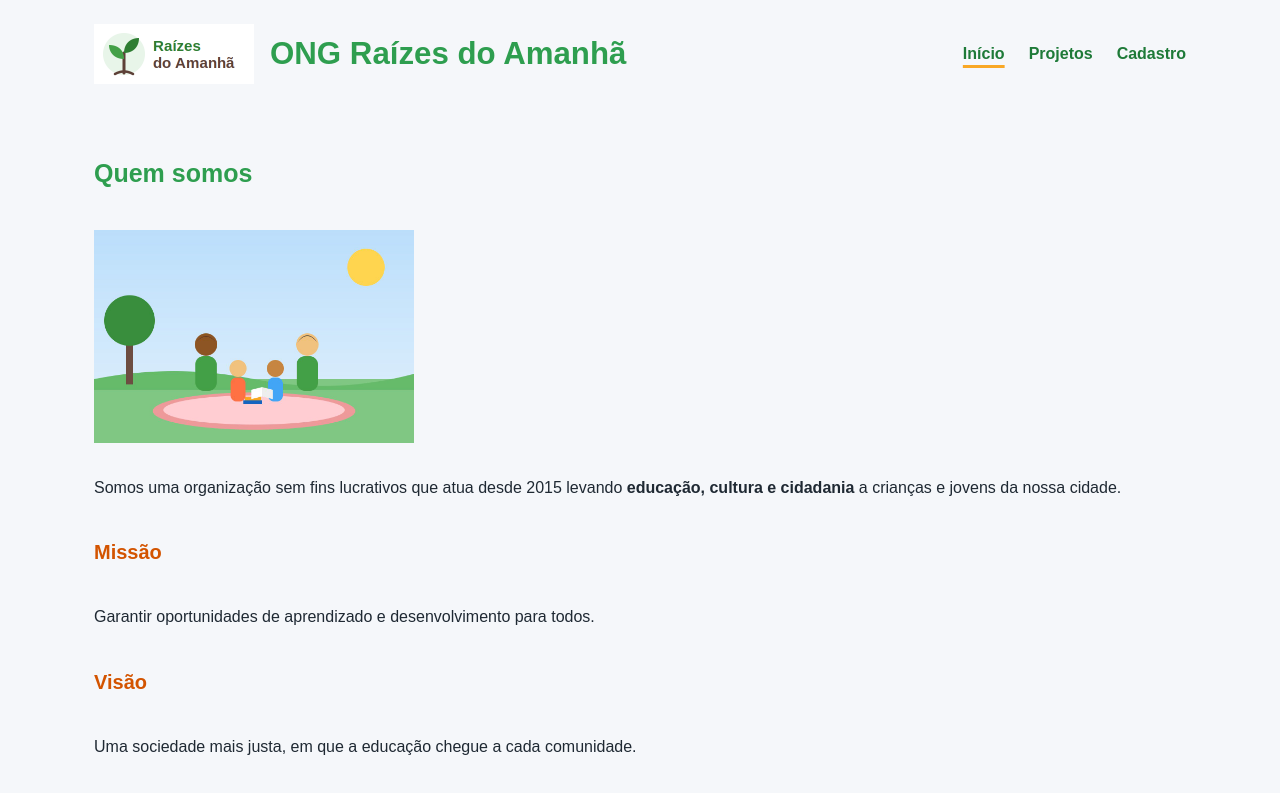
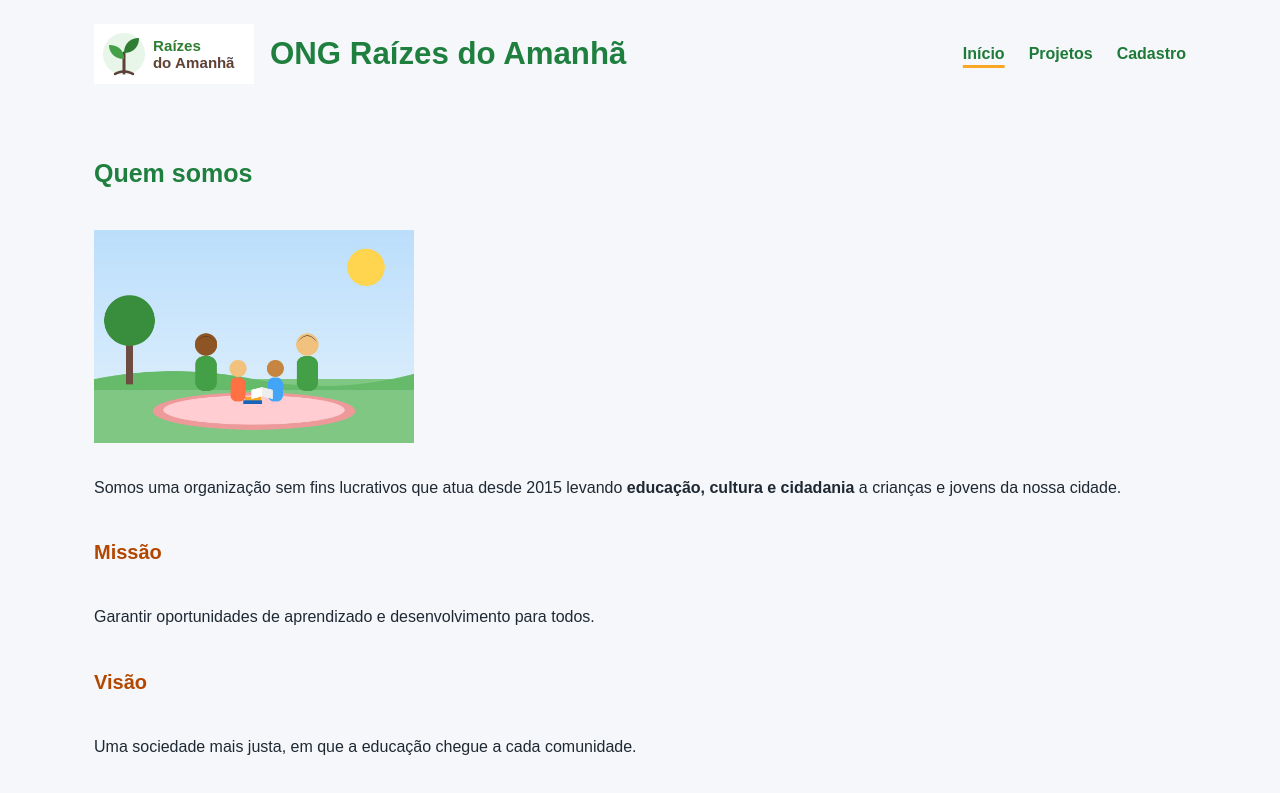
Before and after one commit to Mateus5603/projeto-frontend, a plain HTML site: page html/index.html in a window 1280 px wide. Shown: the top 793 px of the page. Drawn offline with Linux system fonts and the light colour scheme.

Commit message:
feat: adiciona modo escuro e alto contraste com cores revisadas

```diff
--- a/css/styles.css
+++ b/css/styles.css
@@ -1,15 +1,15 @@
 :root {
   /* Cores primárias (verde do logo) */
-  --cor-primaria: #2E9E4F;
+  --cor-primaria: #1F7F3E;
   --cor-primaria-escura: #1E7A38;
 
   /* Cores secundárias */
-  --cor-secundaria: #D35400;
+  --cor-secundaria: #B34700;
   --cor-destaque: #F9A825;
 
   /* Cores neutras */
   --cor-texto: #1F2933;
-  --cor-texto-suave: #52606D;
+  --cor-texto-suave: #4A5663;
   --cor-borda: #CBD2D9;
   --cor-fundo: #F5F7FA;
   --cor-branco: #FFFFFF;
@@ -761,3 +761,46 @@ form select:focus-visible {
   outline: 3px solid var(--cor-texto);
   outline-offset: 2px;
 }
+
+/* ==== Modo escuro: segue a preferência do sistema operacional ==== */
+@media (prefers-color-scheme: dark) {
+  :root {
+    color-scheme: dark;
+    --cor-primaria: #6FCF8A;
+    --cor-primaria-escura: #8FDCA4;
+    --cor-secundaria: #FFA45C;
+    --cor-texto: #E4E7EB;
+    --cor-texto-suave: #B8C2CC;
+    --cor-borda: #4A5663;
+    --cor-fundo: #121A21;
+    --cor-branco: #1E2A35;
+    --cor-erro: #FF8A80;
+    --cor-sucesso-fundo: #16301F;
+    --cor-aviso-fundo: #33290F;
+    --cor-erro-fundo: #3A1A1A;
+  }
+
+  /* O link de atalho tem fundo amarelo nos dois modos: o texto continua escuro */
+  .pular-link {
+    color: #1F2933;
+  }
+}
+
+/* ==== Alto contraste: ativado quando o sistema pede mais contraste ==== */
+@media (prefers-contrast: more) {
+  :root {
+    color-scheme: light;
+    --cor-primaria: #0B5D24;
+    --cor-primaria-escura: #0B5D24;
+    --cor-secundaria: #8A3300;
+    --cor-texto: #000000;
+    --cor-texto-suave: #000000;
+    --cor-borda: #000000;
+    --cor-fundo: #FFFFFF;
+    --cor-branco: #FFFFFF;
+    --cor-erro: #A00000;
+    --cor-sucesso-fundo: #FFFFFF;
+    --cor-aviso-fundo: #FFFFFF;
+    --cor-erro-fundo: #FFFFFF;
+  }
+}
```
